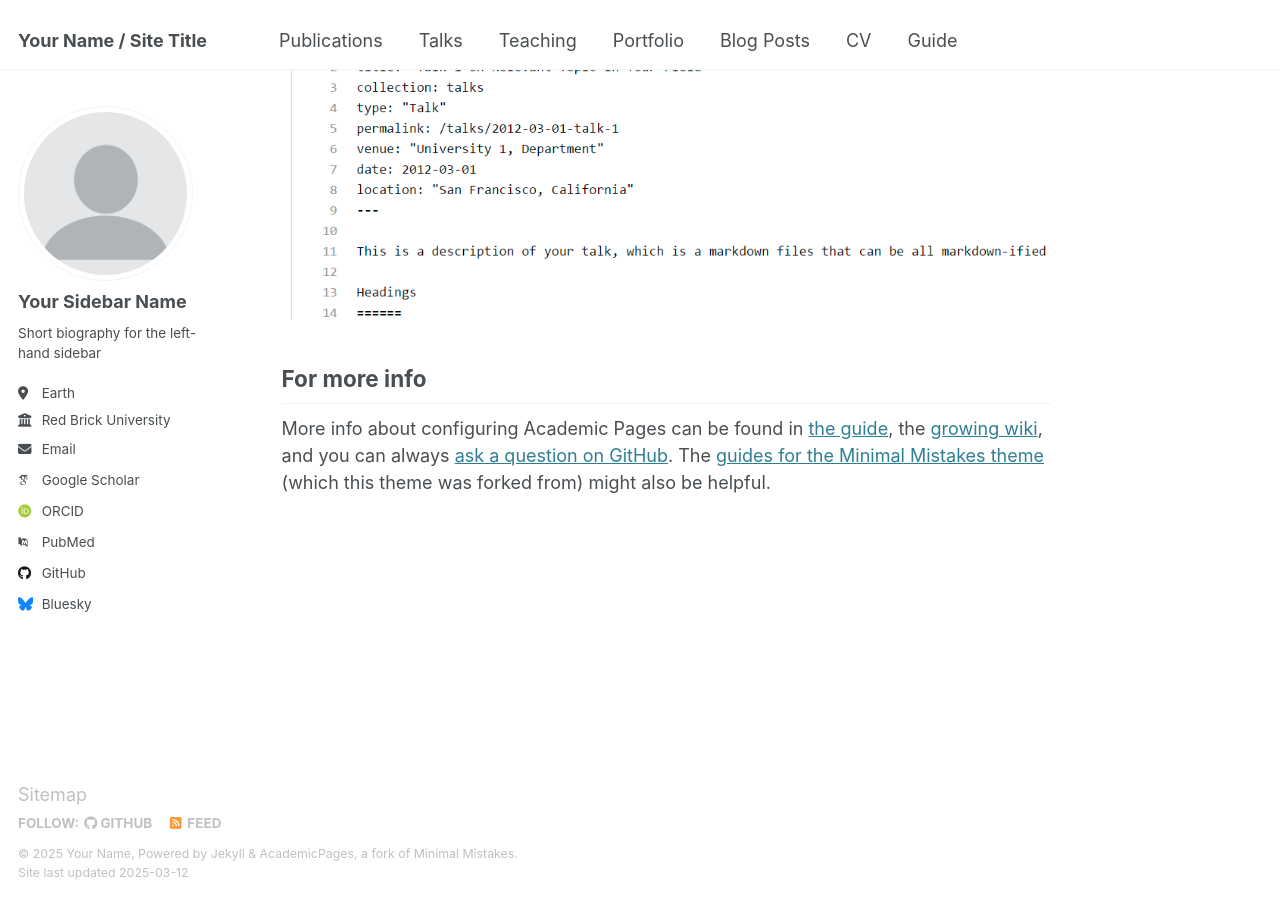
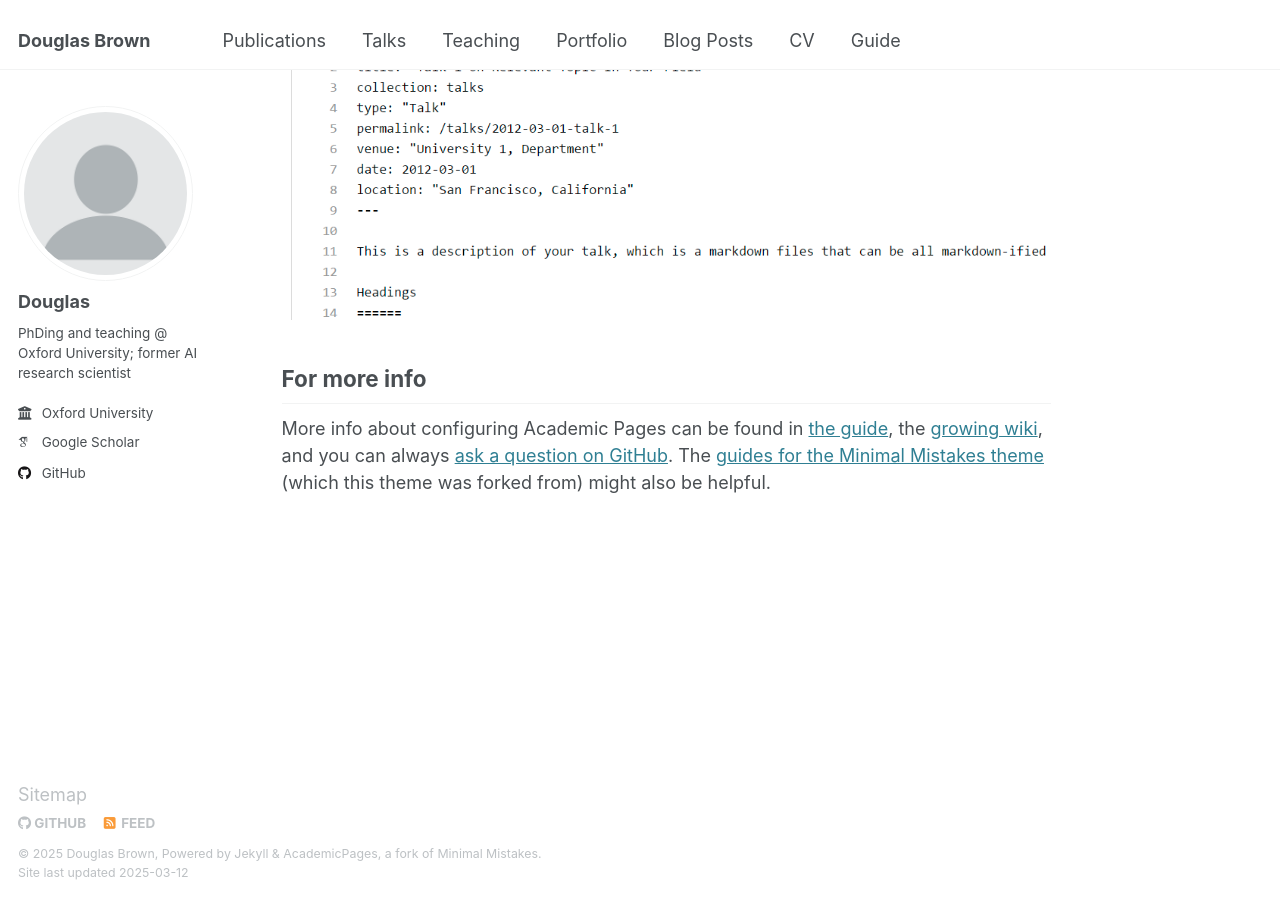
Before and after one commit to macmyn/macmyn.github.io, a Jekyll site: the page built from _pages/about.md, in a window 1280 px wide and 900 px high, scrolled down 2642 px. Built offline with Jekyll 4.4.1, drawn with Linux system fonts in a browser that asks for light colours; some web fonts are replaced.

Commit message:
Update _config.yml with details

```diff
--- a/_config.yml
+++ b/_config.yml
@@ -7,15 +7,15 @@
 # server process.
 
 # Basic Site Settings
-locale                   : "en-US"
+locale                   : "en-UK"
 site_theme               : "default"
-title                    : "Your Name / Site Title"
+title                    : "Douglas Brown"
 title_separator          : "-"
-name                     : &name "Your Name"
-description              : &description "personal description"
-url                      : https://academicpages.github.io # the base hostname & protocol for your site e.g. "https://[your GitHub username].github.io"
+name                     : &name "Douglas Brown"
+description              : &description "PhD @ Oxford"
+url                      : https://macmyn.github.io # the base hostname & protocol for your site e.g. "https://[your GitHub username].github.io"
 baseurl                  : "" # the subpath of your site, e.g. "/blog"
-repository               : "academicpages/academicpages.github.io"
+repository               : "macmyn.github.io"
 
 # Site Author - The following control what appear as part of the author content on the side bar.
 #               If a field is blank the icon and link will not appear, otherwise it will be shown.
@@ -23,21 +23,21 @@ repository               : "academicpages/academicpages.github.io"
 author:
   # Biographic information
   avatar           : "profile.png"
-  name             : "Your Sidebar Name"
+  name             : "Douglas"
   pronouns         : # example: "she/her"
-  bio              : "Short biography for the left-hand sidebar"
-  location         : "Earth"
-  employer         : "Red Brick University"
+  bio              : "PhDing and teaching @ Oxford University; former AI research scientist"
+  location         : #"Earth"
+  employer         : "Oxford University"
   uri              : # URL
-  email            : "none@example.org"
+  email            : #"none@example.org"
 
   # Academic websites
   arxiv            : # URL - Update with the correct link to your profile
-  googlescholar    : "https://scholar.google.com/citations?user=PS_CX0AAAAAJ"
+  googlescholar    : "https://scholar.google.com/citations?user=p459KOYAAAAJ&hl=en"
   impactstory      : # URL
-  orcid            : "http://orcid.org/yourorcidurl"
+  orcid            : # "http://orcid.org/yourorcidurl"
   semantic         : # URL
-  pubmed           : "https://www.ncbi.nlm.nih.gov/pubmed/?term=john+snow"
+  pubmed           : # "https://www.ncbi.nlm.nih.gov/pubmed/?term=john+snow"
   researchgate     : # URL
   scopus           : # URL
 
@@ -45,12 +45,12 @@ author:
   bitbucket        : # Username - Update with your username on the site
   codepen          : # Username
   dribbble         : # Username
-  github           : "academicpages"
+  github           : "macmyn"
   kaggle           : # Username
   stackoverflow    : # User number or user number and name (i.e., use "1" or "1/jeff-atwood")
 
   # Social media
-  bluesky          : "bsky.app" # Replace this with you Bluesky username
+  bluesky          : #"bsky.app" # Replace this with you Bluesky username
   facebook         : # Username
   flickr           : # Username
   foursquare       : # Username
```
